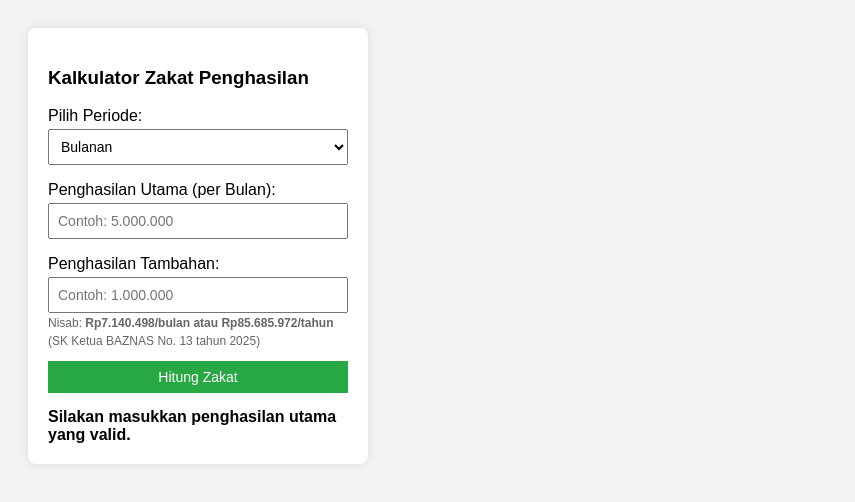
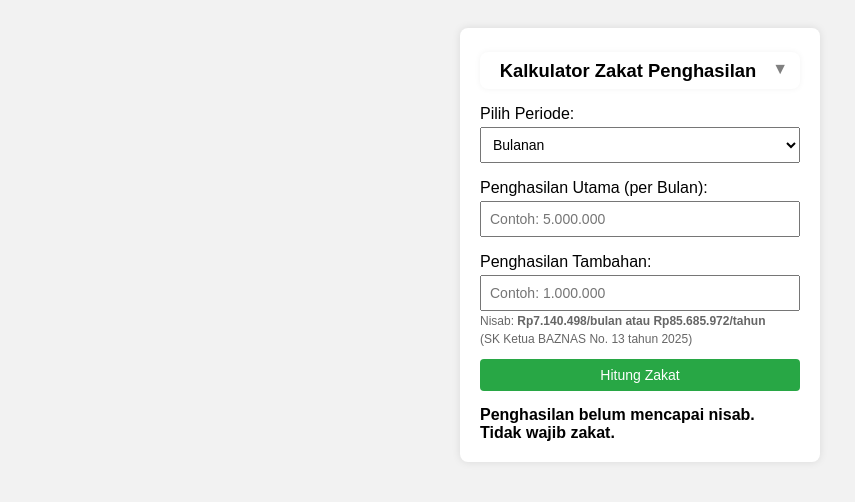
Before and after one commit to hashfifahlevi/zakat-calculator, a plain HTML site: page index.html in a window 1280 px wide. Both pictures are taken after a click on the button "Hitung Zakat". Shown: the whole page, without its empty margins (0-855 px from the left). Drawn offline with Linux system fonts and the light colour scheme.

Commit message:
added some new function

```diff
--- a/index.html
+++ b/index.html
@@ -2,25 +2,55 @@
 <html lang="id">
 <head>
   <meta charset="UTF-8">
-  <title>Kalkulator Zakat Penghasilan</title>
+  <title>Kalkulator Zakat</title>
   <style>
     body {
       font-family: Arial, sans-serif;
       background: #f2f2f2;
       padding: 20px;
     }
+
     .zakat-box {
       background: white;
       padding: 20px;
-      max-width: 300px;
+      max-width: 320px;
       border-radius: 8px;
       box-shadow: 0 0 8px rgba(0,0,0,0.1);
+      margin: 0 auto;
     }
-    .info-nisab {
-      font-size: 0.75rem;
-      color: #666;
-      margin-top: 0.5rem;
+
+    .custom-dropdown {
+      position: relative;
+      display: inline-block;
+      width: 100%;
+      margin-bottom: 1rem;
     }
+
+    .custom-dropdown select {
+      appearance: none;
+      width: 100%;
+      font-size: 1.15rem;
+      font-weight: bold;
+      padding: 0.5rem 2rem 0.5rem 0.5rem;
+      border: none;
+      background-color: white;
+      cursor: pointer;
+      border-radius: 8px;
+      box-shadow: 0 0 6px rgba(0,0,0,0.05);
+      text-align: center;
+    }
+
+    .custom-dropdown::after {
+      content: '▼';
+      font-size: 1rem;
+      color: gray;
+      position: absolute;
+      right: 12px;
+      top: 50%;
+      transform: translateY(-50%);
+      pointer-events: none;
+    }
+
     input, select, button {
       margin-top: 0.25rem;
       width: 100%;
@@ -28,13 +58,22 @@
       font-size: 14px;
       box-sizing: border-box;
     }
+
     button {
       background: #28a745;
       color: white;
       border: none;
       margin-top: 12px;
       cursor: pointer;
+      border-radius: 4px;
     }
+
+    .info-nisab {
+      font-size: 0.75rem;
+      color: #666;
+      margin-top: 0.5rem;
+    }
+
     #hasilZakat {
       margin-top: 15px;
       font-weight: bold;
@@ -44,27 +83,35 @@
 <body>
 
   <div class="zakat-box">
-  <h3>Kalkulator Zakat Penghasilan</h3>
+    <div class="custom-dropdown">
+      <select id="jenisKalkulator" onchange="gantiKalkulator()">
+        <option value="penghasilan" selected>Kalkulator Zakat Penghasilan</option>
+        <option value="fitrah">Kalkulator Zakat Fitrah</option>
+        <option value="fidyah">Kalkulator Fidyah</option>
+      </select>
+    </div>
 
+    <div id="formContainer">
+      <!-- Form Kalkulator Penghasilan -->
       <label for="period">Pilih Periode:</label>
-  <select id="period">
+      <select id="period" onchange="updateLabelPeriode()">
         <option value="bulanan">Bulanan</option>
         <option value="tahunan">Tahunan</option>
       </select>
 
       <label for="income" style="margin-top: 1rem; display: block;">Penghasilan Utama (<span id="labelPeriode">per Bulan</span>):</label>
-  <input type="text" id="income" placeholder="Contoh: 5.000.000">
+      <input type="text" id="income" placeholder="Contoh: 5.000.000" oninput="formatInputRupiah(this)">
 
       <label for="extraIncome" style="margin-top: 1rem; display: block;">Penghasilan Tambahan:</label>
-  <input type="text" id="extraIncome" placeholder="Contoh: 1.000.000">
+      <input type="text" id="extraIncome" placeholder="Contoh: 1.000.000" oninput="formatInputRupiah(this)">
+
       <small class="info-nisab">Nisab: <strong>Rp7.140.498/bulan atau Rp85.685.972/tahun</strong><br>(SK Ketua BAZNAS No. 13 tahun 2025)</small>
 
       <button onclick="hitungZakat()">Hitung Zakat</button>
-
       <div id="hasilZakat"></div>
     </div>
+  </div>
 
-<!-- Hubungkan JS -->
   <script src="script.js"></script>
 </body>
 </html>
--- a/script.js
+++ b/script.js
@@ -1,77 +1,91 @@
-// zakat-calculator.js
+function gantiKalkulator() {
+  const jenis = document.getElementById("jenisKalkulator").value;
+  const container = document.getElementById("formContainer");
+  const hasil = document.getElementById("hasilZakat");
+  hasil.innerHTML = ""; // Bersihkan hasil saat ganti form
 
-const nisab = {
-    bulanan: 7140498,
-    tahunan: 85685972
-  };
+  if (jenis === "penghasilan") {
+    container.innerHTML = `
+      <label for="period">Pilih Periode:</label>
+      <select id="period" onchange="updateLabelPeriode()">
+        <option value="bulanan">Bulanan</option>
+        <option value="tahunan">Tahunan</option>
+      </select>
 
-  // Format input angka jadi rupiah + tetap jaga posisi kursor
-  function formatRupiah(input) {
-    const selectionStart = input.selectionStart;
-    const originalLength = input.value.length;
+      <label for="income" style="margin-top: 1rem; display: block;">Penghasilan Utama (<span id="labelPeriode">per Bulan</span>):</label>
+      <input type="text" id="income" placeholder="Contoh: 5.000.000">
 
-    let value = input.value.replace(/\D/g, '');
-    if (!value) {
-      input.value = '';
-      return;
-    }
+      <label for="extraIncome" style="margin-top: 1rem; display: block;">Penghasilan Tambahan:</label>
+      <input type="text" id="extraIncome" placeholder="Contoh: 1.000.000">
 
-    const formatted = new Intl.NumberFormat('id-ID').format(value);
-    input.value = formatted;
+      <small class="info-nisab">Nisab: <strong>Rp7.140.498/bulan atau Rp85.685.972/tahun</strong><br>(SK Ketua BAZNAS No. 13 tahun 2025)</small>
 
-    const newLength = formatted.length;
-    const lengthDiff = newLength - originalLength;
-    const newPos = selectionStart + lengthDiff;
+      <button onclick="hitungZakat()">Hitung Zakat</button>
+      <div id="hasilZakat"></div>
+    `;
+  } else if (jenis === "fitrah") {
+    container.innerHTML = `
+      <label for="jumlahOrang" style="margin-top: 1rem; display: block;">Jumlah Orang dalam Tanggungan:</label>
+      <input type="number" id="jumlahOrang" placeholder="Contoh: 4" oninput="formatInputRupiah(this)">
 
-    input.setSelectionRange(newPos, newPos);
+      <label for="hargaBeras" style="margin-top: 1rem; display: block;">Harga Beras per Kg (misal Rp15.000):</label>
+      <input type="text" id="hargaBeras" placeholder="Contoh: 15.000" oninput="formatInputRupiah(this)">
+
+      <button onclick="hitungZakatFitrah()">Hitung Zakat Fitrah</button>
+      <div id="hasilZakat"></div>
+    `;
+  } else if (jenis === "fidyah") {
+    container.innerHTML = `
+      <label for="hari" style="margin-top: 1rem; display: block;">Jumlah Hari Tidak Puasa:</label>
+      <input type="number" id="hari" placeholder="Contoh: 10" oninput="formatInputRupiah(this)">
+
+      <label for="hargaPorsi" style="margin-top: 1rem; display: block;">Harga Makanan per Porsi (misal Rp25.000):</label>
+      <input type="text" id="hargaPorsi" placeholder="Contoh: 25.000" oninput="formatInputRupiah(this)">
+
+      <button onclick="hitungFidyah()">Hitung Fidyah</button>
+      <div id="hasilZakat"></div>
+    `;
   }
+}
 
-  // Event listener setelah DOM siap
-  document.addEventListener("DOMContentLoaded", function () {
-    const periodSelect = document.getElementById("period");
-    const incomeInput = document.getElementById("income");
-    const extraInput = document.getElementById("extraIncome");
+function formatInputRupiah(el) {
+  let angka = el.value.replace(/\D/g, ""); // Hapus semua non-digit
+  let formatted = angka.replace(/\B(?=(\d{3})+(?!\d))/g, ".");
+  el.value = formatted;
+}
 
-    periodSelect.addEventListener("change", function () {
-      const selected = this.value;
-      document.getElementById("labelPeriode").innerText = selected === "tahunan" ? "per Tahun" : "per Bulan";
-    });
+function updateLabelPeriode() {
+  const period = document.getElementById("period").value;
+  document.getElementById("labelPeriode").innerText = period === "tahunan" ? "per Tahun" : "per Bulan";
+}
 
-    incomeInput.addEventListener("input", function () {
-      formatRupiah(this);
-    });
+function hitungZakat() {
+  const period = document.getElementById("period").value;
+  const income = parseInt(document.getElementById("income").value.replace(/\D/g, '')) || 0;
+  const extra = parseInt(document.getElementById("extraIncome").value.replace(/\D/g, '')) || 0;
+  const total = income + extra;
 
-    extraInput.addEventListener("input", function () {
-      formatRupiah(this);
-    });
-  });
+  const nisab = period === "bulanan" ? 7140498 : 85685972;
 
-  // Fungsi utama hitung zakat
-  function hitungZakat() {
-    const period = document.getElementById("period").value;
-    const hasilDiv = document.getElementById("hasilZakat");
+  const hasil = document.getElementById("hasilZakat");
+  if (total >= nisab) {
+    const zakat = total * 0.025;
+    hasil.innerHTML = `Total zakat yang harus dibayarkan: <strong>Rp${zakat.toLocaleString('id-ID')}</strong>`;
+  } else {
+    hasil.innerHTML = "Penghasilan belum mencapai nisab. Tidak wajib zakat.";
+  }
+}
 
-    const incomeRaw = document.getElementById("income").value.replace(/\./g, '');
-    const extraRaw = document.getElementById("extraIncome").value.replace(/\./g, '') || '0';
+function hitungZakatFitrah() {
+  const jumlah = parseInt(document.getElementById("jumlahOrang").value) || 0;
+  const harga = parseInt(document.getElementById("hargaBeras").value.replace(/\D/g, '')) || 0;
+  const total = jumlah * harga * 2.5;
+  document.getElementById("hasilZakat").innerHTML = `Total zakat fitrah: <strong>Rp${total.toLocaleString('id-ID')}</strong>`;
+}
 
-    const income = parseInt(incomeRaw, 10);
-    const extraIncome = parseInt(extraRaw, 10);
-    const totalIncome = income + extraIncome;
-    const ambangNisab = nisab[period];
-
-    if (isNaN(income) || income <= 0) {
-      hasilDiv.innerHTML = "Silakan masukkan penghasilan utama yang valid.";
-      return;
-    }
-
-    if (totalIncome >= ambangNisab) {
-      const zakat = totalIncome * 0.025;
-      hasilDiv.innerHTML = `✅ Wajib Zakat<br>
-        Total Penghasilan: <strong>Rp ${totalIncome.toLocaleString('id-ID')}</strong><br>
-        Zakat yang harus dibayarkan: <strong>Rp ${zakat.toLocaleString('id-ID')}</strong>`;
-    } else {
-      hasilDiv.innerHTML = `❌ Tidak Wajib Zakat<br>
-        Total Penghasilan: <strong>Rp ${totalIncome.toLocaleString('id-ID')}</strong><br>
-        Penghasilan Anda di bawah nisab:<br> ${period === 'tahunan' ? '<strong>Rp 85.685.972</strong>' : '<strong>Rp 7.140.498</strong>'}.`;
-    }
-  }
+function hitungFidyah() {
+  const hari = parseInt(document.getElementById("hari").value) || 0;
+  const harga = parseInt(document.getElementById("hargaPorsi").value.replace(/\D/g, '')) || 0;
+  const total = hari * harga;
+  document.getElementById("hasilZakat").innerHTML = `Total fidyah yang harus dibayarkan: <strong>Rp${total.toLocaleString('id-ID')}</strong>`;
+}
```
Lines whose indentation alone changed are shown as unchanged.
